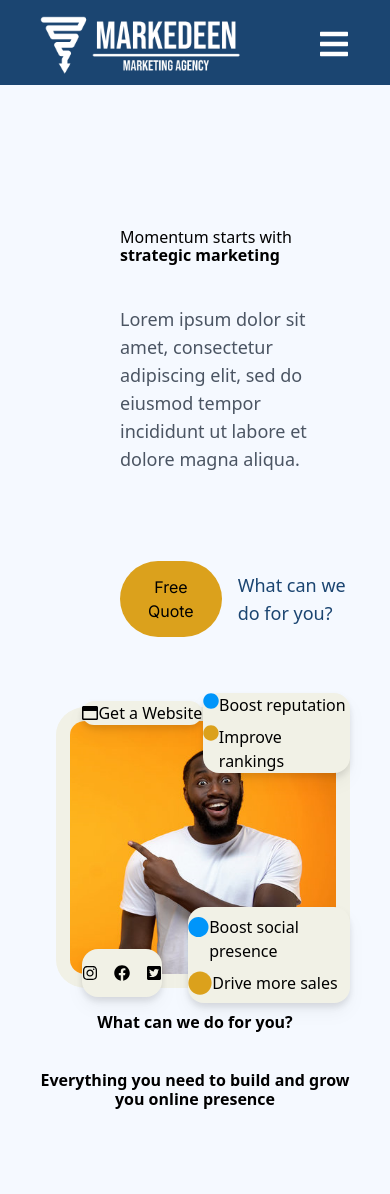
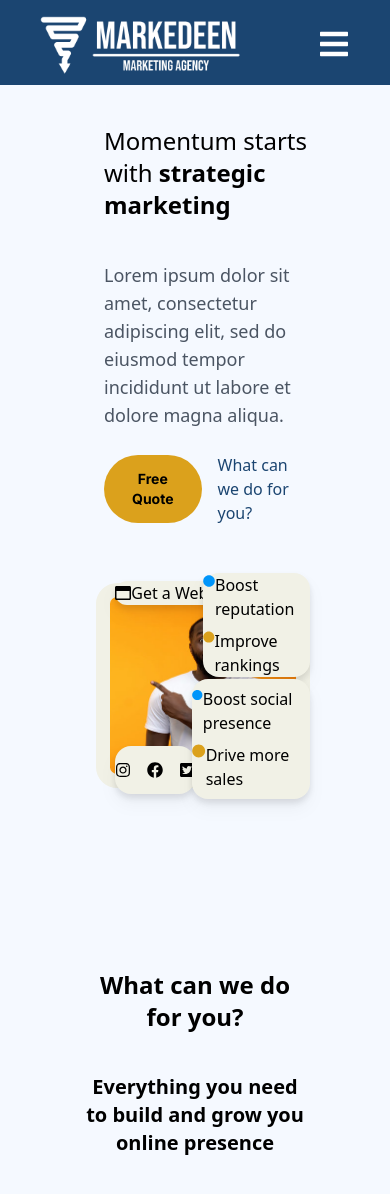
Before and after one commit to olubifaleye/markedeen, a Next.js app: page / in a window 390 px wide. Shown: the top 1194 px of the page. Built offline with nearby package versions, Linux system fonts and the light colour scheme.

Commit message:
CSS for responsive screen sizes

```diff
--- a/components/LandingPage.jsx
+++ b/components/LandingPage.jsx
@@ -10,7 +10,8 @@ import { IconContext } from "react-icons";
 
 const LandingPage = () => {
   return (
-    <section className="landing_container">
+    <section className="main">
+        <div className="landing_container section-1">
             <div className="left_container">
                 <p className="head_text">
                     Momentum starts with
@@ -25,17 +26,17 @@ const LandingPage = () => {
                 </p>
 
                 <nav className="button_container">
-                <Link href="/" className="max-md:pt-12">
+                    <Link href="/" className="max-md:pt-6">
                         <button
                             type="button"
                             onClick={() => {}}
-                        className="outline_btn"
+                            className="outline_btn_2"
                         >
                             Free Quote
                         </button>
                     </Link>
 
-                <Link href="/" className="text-primary-blue text-lg max-md:pt-12">
+                    <Link href="/" className="text-primary-blue lg:text-lg max-md:text-lg max-sm:text-base max-md:pt-6">
                         What can we do for you?
                     </Link>
 
@@ -91,12 +92,12 @@ const LandingPage = () => {
                             <div className="landing_pills pill-4 py-2 drop-shadow-lg">
                                 <ul>
                                     <li className="flex pb-2">
-                                    <FaCircle size={24} style={{color: '#0095FA'}} />
+                                        <FaCircle style={{color: '#0095FA'}} />
                                         <p className="lg:pl-4 md:pl-2">Boost social presence</p>
                                     </li>
 
                                     <li className="flex">
-                                    <FaCircle size={24} style={{color: '#DBA11C'}} />
+                                        <FaCircle style={{color: '#DBA11C'}} />
                                         <p className="lg:pl-4 md:pl-2">Drive more sales</p>
                                     </li>
                                 </ul>
@@ -107,6 +108,7 @@ const LandingPage = () => {
 
             </div>
 
+        </div>
     </section>
   )
 }
--- a/components/Services.jsx
+++ b/components/Services.jsx
@@ -4,8 +4,8 @@ import Image from 'next/image';
 
 const Services = () => {
   return (
-    <section>
-      <div className='text-center'>
+    <section className='main section-2'>
+      <div className='top_head_section'>
         <p className="head_text_span">
           What can we do for you?
         </p>
@@ -14,6 +14,10 @@ const Services = () => {
           Everything you need to build and grow you online presence
         </p>
 
+        <div className='services_container'>
+
+        </div>
+
       </div>
     </section>
   )
--- a/styles/globals.css
+++ b/styles/globals.css
@@ -10,58 +10,13 @@
 
 .main {
   width: 100vw;
-  min-height: 100vh;
   justify-content: center;
-  padding-top: 120px;
-  padding-bottom: 80px;
+  padding-top: 10px;
+  padding-bottom: 10px;
   padding-left: 40px;
   padding-right: 40px;
   max-width: 100%;
-  overflow-x: hidden;
-
-}
-
-/* .main:before {
-  position: absolute;
-  content: "";
-  z-index: 2;
-  width: 100%;
-  height: 100%;
-  top: 0;
-}
-
-.main:after {
-  content: "";
-  z-index: 1;
-  position: absolute;
-  width: 100%;
-  height: 100%;
-  top: 0;
-} */
-
-.gradient {
-  height: fit-content;
-  z-index: 3;
-  width: 100%;
-  max-width: 640px;
-  background-image: radial-gradient(
-      at 27% 37%,
-      hsla(215, 98%, 61%, 1) 0px,
-      transparent 0%
-    ),
-    radial-gradient(at 97% 21%, hsla(125, 98%, 72%, 1) 0px, transparent 50%),
-    radial-gradient(at 52% 99%, hsla(354, 98%, 61%, 1) 0px, transparent 50%),
-    radial-gradient(at 10% 29%, hsla(256, 96%, 67%, 1) 0px, transparent 50%),
-    radial-gradient(at 97% 96%, hsla(38, 60%, 74%, 1) 0px, transparent 50%),
-    radial-gradient(at 33% 50%, hsla(222, 67%, 73%, 1) 0px, transparent 50%),
-    radial-gradient(at 79% 53%, hsla(343, 68%, 79%, 1) 0px, transparent 50%);
-  position: absolute;
-  content: "";
-  width: 100%;
-  height: 100%;
-  filter: blur(100px) saturate(150%);
-  top: 80px;
-  opacity: 0.15;
+  max-height: 75vh;
 }
 
 .landing-image{
@@ -69,6 +24,8 @@
   border-width: 14px;
   border-color: #F1F1E6;
   margin-top: 5%;
+  width: 540px;
+  height: auto;
 }
 
 .pill-1{
@@ -89,7 +46,13 @@
   bottom: -5%;
 }
 
+.section-1{
+  min-height: 70vh;
+}
+
 /* Media Queries */
+
+/* Width */
 
 @media screen and (min-width: 1200px) and (max-width: 100vw) {
   .IconSizes {
@@ -101,23 +64,83 @@
   .IconSizes {
     font-size: 1rem;
   }
+
+  .main{
+    max-height: 65vh;
+  }
+}
+
+@media screen and (min-width: 640px) and (max-width: 940px) {
+
+  .landing_container {
+    grid-auto-rows: 320px 400px 1fr !important;
+  }
+
+  .section-1{
+    min-height: 50vh;
+  }
+
+  .landing-image{
+    max-width: 370px;
+  }
+
+  .section-2{
+    background-color: aqua;
+  }
+
 }
 
 
+
+
+@media screen and (min-width: 400px) and (max-width: 640px) {
+
+  .main{
+    max-height: 80vh;
+  }
+}
+
+@media screen and (max-width: 400px) {
+
+  .main{
+    max-height: 100vh;
+  }
+}
+
+@media screen and (width: 540px) {
+
+  .main{
+    max-height: 110vh;
+  }
+}
+
+
+/* Height */
+
+@media screen and (max-height: 600px) {
+
+  .landing-image{
+    max-width: 370px;
+  }
+}
+
 /* Tailwind Styles */
 
+.top_head_section{
+  @apply text-center
+}
+
 .head_text {
-  @apply mt-5 mb-10 lg:text-5xl md:text-4xl font-normal leading-[1.15] text-black;
+  @apply mt-5 mb-10 lg:text-5xl md:text-4xl max-md:text-2xl font-normal leading-[1.15] text-black;
 }
 
 .head_text_span {
-  @apply mt-5 mb-10 lg:text-5xl md:text-4xl font-extrabold leading-[1.15] text-black;
+  @apply mt-5 mb-10 lg:text-5xl md:text-4xl max-md:text-2xl font-extrabold leading-[1.15] text-black;
 }
 
 .sub_head_text {
-  @apply mt-5 mb-10 lg:text-2xl md:text-2xl font-semibold leading-[1.15] text-black;
+  @apply mt-5 mb-10 lg:text-2xl md:text-2xl max-md:text-xl font-semibold leading-[1.15] text-black;
 }
-
 
 .outline_btn {
   @apply rounded-full bg-accent lg:font-bold lg:text-lg lg:py-3 lg:px-7 md:px-3 md:py-2.5 max-md:text-2xl max-md:py-3.5 max-md:px-7 max-sm:px-7 max-sm:py-3.5 max-sm:text-base text-black transition-all hover:bg-secondary-blue hover:text-black hover:shadow-lg duration-300 text-center font-inter flex items-center justify-center;
@@ -128,38 +151,44 @@
 }
 
 .image{
-  @apply border-14 rounded-3xl border-box mt-24
+  @apply border-14 rounded-3xl border-box lg:mt-24
 }
 
 /* Landing Page Component */
 
 
 .landing_container{
-  @apply grid grid-cols-2 max-md:grid-cols-1 mt-10 mb-80
-}
-
-.image_container{
-  @apply grid grid-cols-2 gap-4 mt-10 mb-10 absolute w-full
+  @apply grid grid-cols-2 items-center justify-center max-md:grid-cols-1 max-md:-mt-12;
+  grid-auto-rows: minmax(auto, 1fr);
 }
 
 .left_container{
-  @apply items-center pl-20 pt-12 max-md:pl-20
+  @apply lg:pl-20 pt-12 max-md:pl-6 h-full
 }
 
 .right_container{
-  @apply items-center justify-center mt-4 ml-4 relative
+  @apply mt-4 ml-4 relative h-full
 }
 
-
 .button_container{
-  @apply flex grid-cols-2 gap-4 mt-10 mb-10 items-center
+  @apply flex grid-cols-2 gap-4 md:mt-10 mb-10 items-center;
+  grid-auto-rows: minmax(auto, 1fr);
 }
 
 .landing_pills{
   @apply flex items-center lg:px-4 md:px-2 lg:py-4 md:py-3 z-10 w-fit rounded-2xl bg-box absolute
 }
 
+.outline_btn_2 {
+  @apply rounded-full bg-accent md:font-extrabold md:text-lg lg:py-3 lg:px-7 md:px-3 md:py-2.5 max-md:font-bold max-md:text-2xl max-md:py-3.5 max-md:px-7 max-sm:px-7 max-sm:py-3.5 max-sm:text-sm max-sm:font-bold text-black transition-all hover:bg-secondary-blue hover:text-black hover:shadow-lg duration-300 text-center font-inter flex items-center justify-center;
+}
 
+
+/* Services Page Component */
+
+.services_container{
+  @apply grid grid-cols-4 mb-72 justify-center max-md:grid-cols-1 lg:mt-10 lg:mb-80 max-md:-mt-12
+}
 
 
 
@@ -229,7 +258,7 @@
 }
 
 .header{
-  @apply fixed w-full top-0 left-0 z-10 transition ease-in duration-500 overflow-hidden z-20
+  @apply fixed w-full top-0 left-0 sticky transition ease-in duration-500 overflow-hidden z-20
 }
 
 /* .logo_text {
```
Lines whose indentation alone changed are shown as unchanged.
